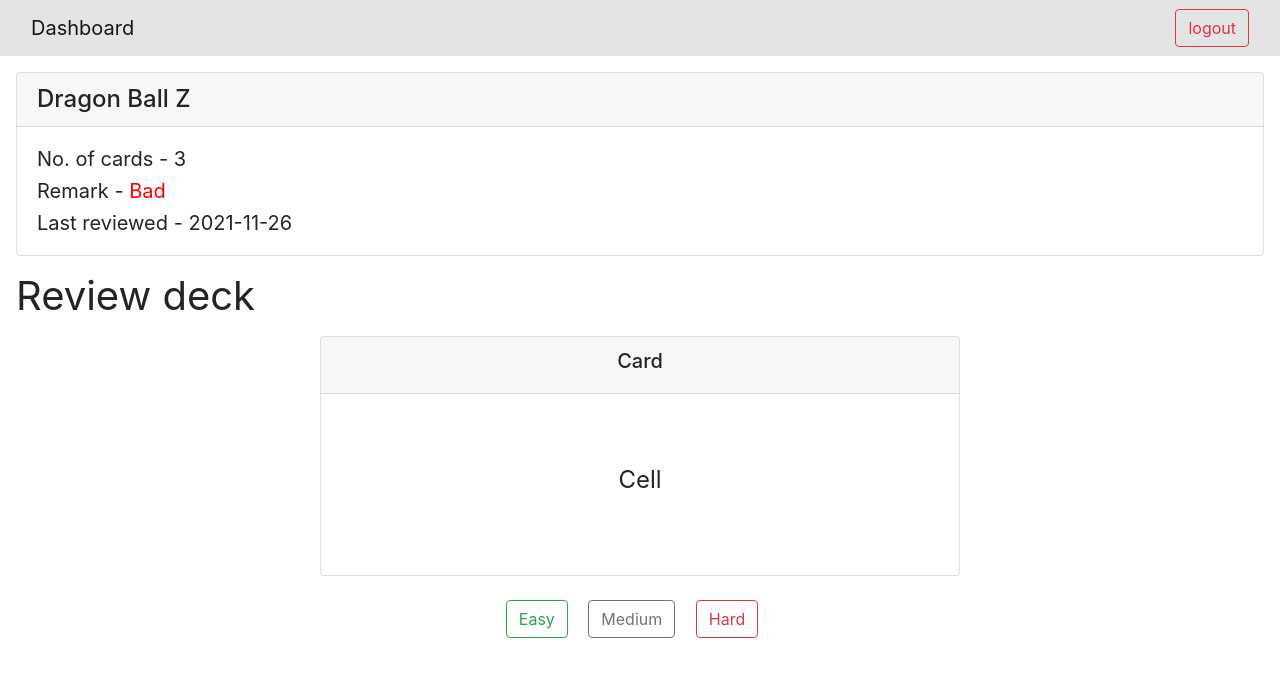
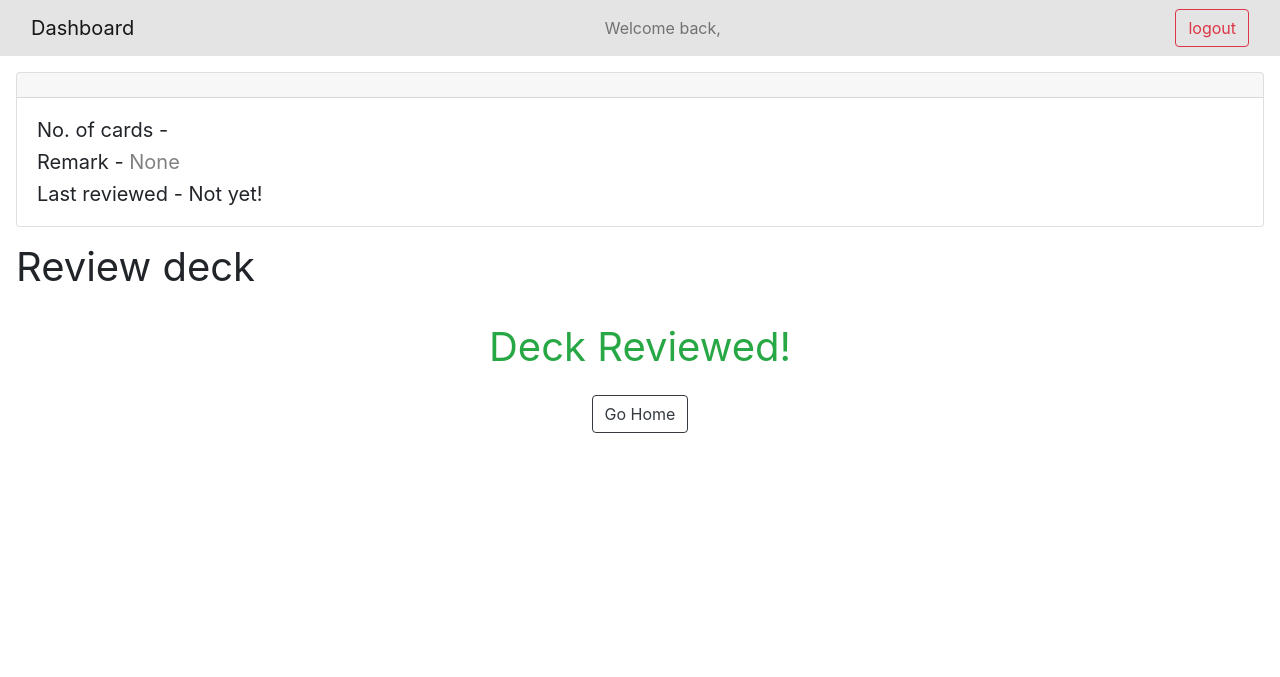
Before and after one commit to YuvaraajE/Flash-Card-2, a Flask app: page /review/10 in a window 1280 px wide. Shown: the top 677 px of the page. Run offline with Flask 2, Linux system fonts and the light colour scheme; a user stored in the database is signed in; data comes from the database, SQL or seed files in the repository; both versions use the stored data as it was after the commit; data that the repository does not hold is empty; some libraries are stand-ins or nearby versions.

Commit message:
Completed review page and added remainder to google space

```diff
--- a/main.py
+++ b/main.py
@@ -3,6 +3,29 @@ from flask_sqlalchemy import SQLAlchemy
 from flask_security import Security, SQLAlchemySessionUserDatastore
 from flask_security import UserMixin, RoleMixin
 from flask_cors import CORS,cross_origin
+# ----------------- Extending RegisterForm for register view ----------------------
+from flask_security import RegisterForm
+from wtforms import StringField
+from wtforms.validators import DataRequired
+from celery import Celery
+
+def make_celery(app):
+    with app.app_context():
+        celery = Celery(
+            app.import_name,
+            backend=app.config['CELERY_RESULT_BACKEND'],
+            broker=app.config['CELERY_BROKER_URL'],
+            enable_utc = True,
+            timezone = 'UTC'
+        )
+        celery.conf.update(app.config)
+    class ContextTask(celery.Task):
+        def __call__(self, *args, **kwargs):
+            with app.app_context():
+                return self.run(*args, **kwargs)
+
+    celery.Task = ContextTask
+    return celery
 
 # ----------------- Configurations --------------------------------
 
@@ -16,17 +39,14 @@ app.config['SQLALCHEMY_TRACK_MODIFICATIONS'] = False
 app.config['WTF_CSRF_ENABLED'] = False
 app.config['SECURITY_TOKEN_AUTHENTICATION_HEADER'] = "Authentication-Token"
 app.config['CORS_HEADERS'] = 'Content-Type'
+app.config['CELERY_BROKER_URL'] = 'redis://localhost:6379/1'
+app.config['CELERY_RESULT_BACKEND'] = 'redis://localhost:6379/2'
 
 db = SQLAlchemy(app)
 db.init_app(app)
 # For COR problem in SwaggerUI
 CORS(app, resources={r'/*': {'origins': '*'}})
-
-
-# ----------------- Extending RegisterForm for register view ----------------------
-from flask_security import RegisterForm
-from wtforms import StringField
-from wtforms.validators import DataRequired
+celery = make_celery(app)
 
 class ExtendedRegisterForm(RegisterForm):
     username = StringField('Username', [DataRequired()])
@@ -79,6 +99,7 @@ class DeckCards(db.Model):
     deck_id = db.Column(db.Integer,  db.ForeignKey("decks.deck_id"), primary_key=True)
     card_id = db.Column(db.Integer, db.ForeignKey("cards.card_id"), primary_key=True)
 
+
 # Setup Flask-Security
 user_datastore = SQLAlchemySessionUserDatastore(db.session, User, Role)
 security = Security(app, user_datastore, register_form=ExtendedRegisterForm)
--- a/static/scripts/edit_deck.js
+++ b/static/scripts/edit_deck.js
@@ -32,7 +32,7 @@ Vue.component('show-cards', {
                   <th scope="row">{{index + 1}}</th>
                   <td>{{card.front}}</td>
                   <td>{{card.back}}</td>
-                      <td><button type ="button" @click="setSelectedCard(card.id)" class="btn btn-outline-dark mr-2" data-bs-toggle="modal" data-bs-target="#editCardModal" data-bs-card_id = "card.id" data-bs-front = "card.front" data-bs-back = "card.back">Edit</button>
+                      <td><button type ="button" @click="setSelectedCard(card.id, card.front, card.back)" class="btn btn-outline-dark mr-2" data-bs-toggle="modal" data-bs-target="#editCardModal" data-bs-card_id = "card.id" data-bs-front = "card.front" data-bs-back = "card.back">Edit</button>
                       <button v-on:click="delete_card('http://localhost:8080/delete_card/', card.id)" class="btn btn-outline-danger">Delete</button> </td>
               </tr>
           </tbody>
@@ -96,8 +96,10 @@ Vue.component('show-cards', {
         });
         this.$parent.editCard(this.card_id, this.card_front, this.card_back)
       },
-      setSelectedCard: function(id){
+      setSelectedCard: function(id, front, back){
         this.card_id = id
+        this.card_front = front
+        this.card_back = back
       }
   },
   data() {
--- a/static/scripts/review.js
+++ b/static/scripts/review.js
@@ -0,0 +1,193 @@
+Vue.component('nav-bar', {
+    props: ['username'],
+    template: `<nav class="navbar navbar-expand-lg navbar-light" style="background-color: #e4e4e4;">
+    <div class="container-fluid">
+    <!-- <router-link to="/">Dashboard</router-link> -->
+    <a class="navbar-brand" href="/">Dashboard</a>
+        <span class="navbar-text">
+            Welcome back, {{username}}
+        </span>
+        <!-- Clear the local storage auth token and logout the user -->
+        <button type="button" class="btn btn-outline-danger" onclick="localStorage.removeItem('token');location.href='/logout';">logout</button>
+    </div>
+    </nav>`
+  })
+
+  Vue.component('deck', {
+    props: ['deck'],
+    template: `    <div class="card m-3">
+    <h4 class="card-header">{{deck.name}}</h4>
+    <div class="card-body">
+    <h5 class="card-text font-weight-normal">No. of cards - {{deck.count}}</h5>
+
+    <h5 v-if="!deck.score" class="card-text font-weight-normal">Remark - <span id='score_n'>None</span></h5>
+
+    <h5 v-else-if="deck.score >= 1 && deck.score <= 2" class="card-text font-weight-normal">Remark - <span id='score_g'>Good</span></h5>
+
+    <h5 v-else-if="deck.score >= 3 && deck.score <= 4" class="card-text font-weight-normal" >Remark - <span id='score_a'>Average</span></h5>
+
+    <h5 v-else class="card-text font-weight-normal">Remark - <span id='score_b'>Bad</span></h5>
+
+    <h5 v-if="deck.last_reviewed" class="card-text font-weight-normal">Last reviewed - {{deck.last_reviewed}}</h5>
+    <h5 v-else class="card-text font-weight-normal">Last reviewed - Not yet! </h5>
+    </div>
+</div>`
+  })
+
+
+
+  Vue.component('deck-review', {
+    props: ['deck', 'cards', 'curr_card'],
+    template: `
+    <div>
+    <div v-if="Object.keys(cards).length">
+    <div class="card text-center mx-auto" id="review-card" style="height: 15rem; width: 50%;">
+        <div class="card-header">
+            <h5>Card</h5>
+        </div>
+        <div class="card-body d-flex align-items-center flex-column justify-content-center" @click = showAns>
+            <div style="width: 90%">
+                <h4 class="p-3 font-weight-normal" style="word-wrap: break-word; ">{{ curr_card.front }}</h4>
+            </div>
+            <div style="width: 90%">
+                <h4 class="p-3 font-weight-normal" id="back" style="display: none; word-wrap: break-word; ">{{ curr_card.back }}</h4>
+            </div>
+        </div>
+    </div>
+
+    <!--------------------------------------------- Review Buttons ------------------------------------------------->
+      <div class="d-flex m-4 justify-content-center">
+          <form @submit.prevent="submitForm" method="post">
+              <button name="eval" @click="onEasyClick(curr_card.id)" value="easy" class="mr-3 btn btn-outline-success">Easy</button>
+              <button name="eval" @click="onMediumClick(curr_card.id)" value="medium" class="mr-3 btn btn-outline-secondary">Medium</button>
+              <button name="eval" @click="onHardClick(curr_card.id)" value="hard" class="mr-3 btn btn-outline-danger">Hard</button>
+          </form>
+      </div>
+    </div>
+    <div v-else class="text-center">
+        <h1 class="font-weight-normal p-3 text-success">Deck Reviewed!</h1>
+        <a href="/" class="btn btn-outline-dark">Go Home</a>
+    </div>
+    </div>
+    </div>`,
+    methods: {
+        showAns: function() {
+        ans = document.getElementById('back');
+        ans.style.display = 'block';
+    },
+    hideAns: function() {
+      ans = document.getElementById('back');
+      ans.style.display = 'none';
+    },
+    onEasyClick: function(id) {
+        this.mode = "easy"
+        this.$parent.incScore(id, 9)
+        this.$parent.incCount(id)
+        this.submitForm(id)
+
+    },    onMediumClick: function(id) {
+            this.mode = "medium"
+            this.$parent.incScore(id, 6)
+            this.$parent.incCount(id)
+            this.submitForm(id)
+
+    },    onHardClick: function(id) {
+            this.mode = "hard"
+            this.$parent.incScore(id, 3)
+            this.$parent.incCount(id)
+            this.submitForm(id)
+
+    },
+    submitForm: async function(id) {
+      let token = localStorage.getItem('token')
+      if (this.l == '')
+      {
+        this.l = Object.keys(this.cards).length
+      }
+        this.hideAns()
+        if (this.cards[id]['score'] >= 18)
+        {
+          this.$parent.delete_card(id)
+          this.l -= 1
+        }
+        if (this.l == 0)
+        {
+          await fetch('/review/' + this.deck.id, {
+            method: 'POST',
+            headers: { 'Content-Type': 'application/json',
+            'Authentication-Token': token
+          },
+            // pass in the information from our form
+            body: JSON.stringify({
+              'card_id': id,
+              'eval': this.mode
+            })
+          })
+          await fetch('/review/' + this.deck.id, {
+            method: 'GET',
+            headers: {
+            'Authentication-Token': token
+          }})
+          this.$parent.getDeckDetail(this.deck.id)
+        }
+        else {
+          await fetch('/review/' + this.deck.id, {
+            method: 'POST',
+            headers: { 'Content-Type': 'application/json',
+            'Authentication-Token': token
+          },
+          // pass in the information from our form
+          body: JSON.stringify({
+            'card_id': this.curr_card.id,
+            'eval': this.mode
+          })
+        });
+        var keys = Object.keys(this.cards);
+        this.curr_card = this.cards[keys[ keys.length * Math.random() << 0]];
+        }
+      }
+  },
+  data() {
+    return {
+        mode: '',
+        l: '',
+    }}
+})
+
+  var app3 = new Vue({
+    el: '#app3',
+    data: {
+      deck: '',
+      username: '',
+      cards: {},
+      curr_card: ''
+    },
+    created : function () {
+      this.getUserDetail()
+      this.getDeckDetail(localStorage.getItem('currentDeckID'))
+      this.getCardDetail(localStorage.getItem('currentDeckID'))
+    },
+    methods: {
+      getUserDetail: function () {
+        fetch('http://localhost:8080/api/getUserDetails', {headers:{'Authentication-Token': localStorage.getItem('token')}}).then(response => response.json()).then(data => this.username = data.username).catch(err => console.log(err));
+    },
+      getDeckDetail: function (id) {
+      fetch('http://localhost:8080/api/getDeckDetail/' + id, {headers:{'Authentication-Token': localStorage.getItem('token')}}).then(response => response.json()).then(data => this.deck = data).catch(err => console.log(err));
+  },
+    getCardDetail: async function (id) {
+      this.cards = await fetch('http://localhost:8080/api/getCardDetail/' + id, {headers:{'Authentication-Token': localStorage.getItem('token')}}).then(response => response.json()).then(data => data).catch(err => console.log(err));
+      var keys = Object.keys(this.cards);
+      this.curr_card =  this.cards[keys[ keys.length * Math.random() << 0]];
+    },
+    delete_card: function(id){
+        delete this.cards[id]
+    },
+    incCount: function(id){
+        this.cards[id].count += 1
+    },
+    incScore: function(id, s){
+        this.cards[id].score += s
+    },
+  },
+      delimiters: ['[[',']]'],
+  })
--- a/templates/edit_deck.html
+++ b/templates/edit_deck.html
@@ -24,8 +24,8 @@
         <!--------------------------------------------- All Cards in the deck ------------------------------------------>
         <show-cards :cards="cards" :deck="deck"></show-cards>
         <!------------------------------------------------- Bootstrap Modal - Edit Card Form ---------------------------------------------->
-            <!-------------------------------------------------------------- Edit Deck ------------------------------------------------------------->
-            <edit-deck :deck="deck"></edit-deck>
+        <!-------------------------------------------------------------- Edit Deck ------------------------------------------------------------->
+        <edit-deck :deck="deck"></edit-deck>
             <!---------------------------- Script to genarate specific data in the bootstrap modal for selected card ------------------------------------->
         </div>
     <link href="https://cdn.jsdelivr.net/npm/bootstrap@5.1.3/dist/css/bootstrap.min.css" rel="stylesheet" integrity="sha384-1BmE4kWBq78iYhFldvKuhfTAU6auU8tT94WrHftjDbrCEXSU1oBoqyl2QvZ6jIW3" crossorigin="anonymous">
--- a/templates/review.html
+++ b/templates/review.html
@@ -7,85 +7,23 @@
     <title>Review</title>
 </head>
 <body>
-    <!---------------------------------- Script to show the ans when card is clicked ------------------------------->
-
+    <div id="app3">
     <!----------------------------------------- Navigation bar ---------------------------------------------------->
-    <nav class="navbar navbar-expand-lg navbar-light" style="background-color: #e4e4e4;">
-        <div class="container-fluid">
-            <a class="navbar-brand" href="/">Dashboard</a>
-            <button type="button" class="btn btn-outline-danger" onclick="location.href='/logout';">logout</button>
-        </div>
-    </nav>
+    <nav-bar :username="username"></nav-bar>
 
     <!-------------------------------------------- Deck Information  ------------------------------------------------->
-    <div class="card m-3">
-        <h4 class="card-header">{{deck.name}}</h4>
-        <div class="card-body">
-            <h5 class="card-text font-weight-normal">No. of cards - {{num_cards}}</h5> </h5>
-            {% if not deck.score %}
-            <h5 class="card-text font-weight-normal">Remark - <span id='score_n'>None</span></h5>
-            {% elif deck.score >= 1 and deck.score <= 2 %}
-            <h5 class="card-text font-weight-normal">Remark - <span id='score_g'>Good</span></h5>
-            {% elif deck.score >= 3 and deck.score <= 4 %}
-            <h5 class="card-text font-weight-normal" >Remark - <span id='score_a'>Average</span></h5>
-            {% else %}
-            <h5 class="card-text font-weight-normal">Remark - <span id='score_b'>Bad</span></h5>
-            {% endif %}
-            {% if deck.last_reviewed %}
-            <h5 class="card-text font-weight-normal">Last reviewed - {{deck.last_reviewed.strftime('%Y-%m-%d')}} </h5>
-            {% else %}
-            <h5 class="card-texte font-weight-normal">Last reviewed - {{deck.last_reviewed}} </h5>
-            {% endif %}
-        </div>
-    </div>
+    <deck :deck="deck"></deck>
 
     <h1 class="m-3 font-weight-normal">Review deck</h1>
-
     <!-------------------------------------------- Card Review  ---------------------------------------------------->
-
-    <!-- Card -->
-    {% if card != -1 %}
-    <div class="card text-center mx-auto" id="review-card" style="height: 15rem; width: 50%;" onclick = showAns()>
-        <div class="card-header">
-            <h5>Card</h5>
-        </div>
-        <div class="card-body d-flex align-items-center flex-column justify-content-center">
-            <div style="width: 90%">
-                <h4 class="p-3 font-weight-normal" style="word-wrap: break-word; ">{{ card.front }}</h4>
-            </div>
-            <div style="width: 90%">
-                <h4 class="p-3 font-weight-normal" id="back" style="display: none; word-wrap: break-word; ">{{ card.back }}</h4>
-            </div>
-        </div>
-      </div>
-
-    <!--------------------------------------------- Review Buttons ------------------------------------------------->
-      <div class="d-flex m-4 justify-content-center">
-          <form action="/review/{{deck.deck_id}}" method="post">
-              <input type="text" name="card_id" value="{{card.card_id}}" hidden>
-              <button name="eval" value="easy" class="mr-3 btn btn-outline-success">Easy</button>
-              <button name="eval" value="medium" class="mr-3 btn btn-outline-secondary">Medium</button>
-              <button name="eval" value="hard" class="mr-3 btn btn-outline-danger">Hard</button>
-          </form>
-      </div>
-    {% else %}
-    <div class="text-center">
-        <h1 class="font-weight-normal p-3 text-success">Deck Reviewed!</h1>
-        <a href="/" class="btn btn-outline-dark">Go Home</a>
+    <deck-review :deck="deck" :cards="cards" :curr_card="curr_card"></deck-review>
     </div>
-    {% endif %}
-    <script>
-        function showAns()
-        {
-            ans = document.getElementById('back');
-            ans.style.display = 'block';
-        }
-    </script>
     <link rel="stylesheet" href="/static/styles/review.css">
     <link rel="stylesheet" href="https://maxcdn.bootstrapcdn.com/bootstrap/4.5.2/css/bootstrap.min.css">
     <script src="https://ajax.googleapis.com/ajax/libs/jquery/3.5.1/jquery.min.js"></script>
     <script src="https://cdnjs.cloudflare.com/ajax/libs/popper.js/1.16.0/umd/popper.min.js"></script>
     <script src="https://maxcdn.bootstrapcdn.com/bootstrap/4.5.2/js/bootstrap.min.js"></script>
     <script src="https://cdn.jsdelivr.net/npm/vue@2.6.14/dist/vue.js"></script>
+    <script src="/static/scripts/review.js"></script>
 </body>
 </html>
```
Also changed, not shown: application/controllers.py (+26 -13 lines), application/tasks.py (added, +35 -0 lines), database.sqlite3, 2 other files.
